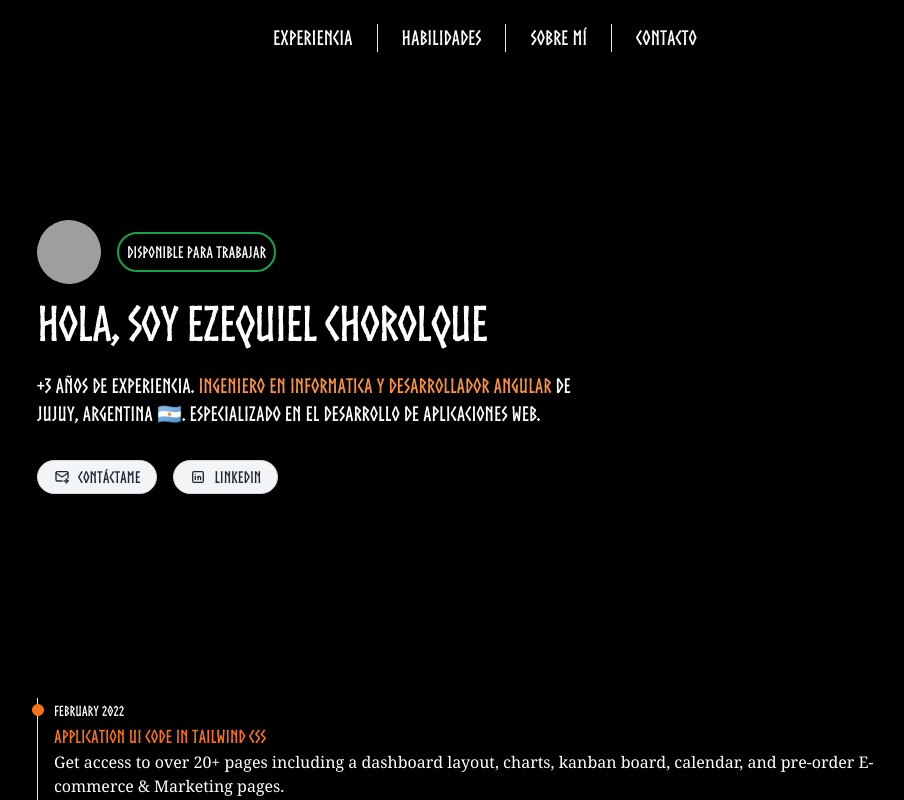
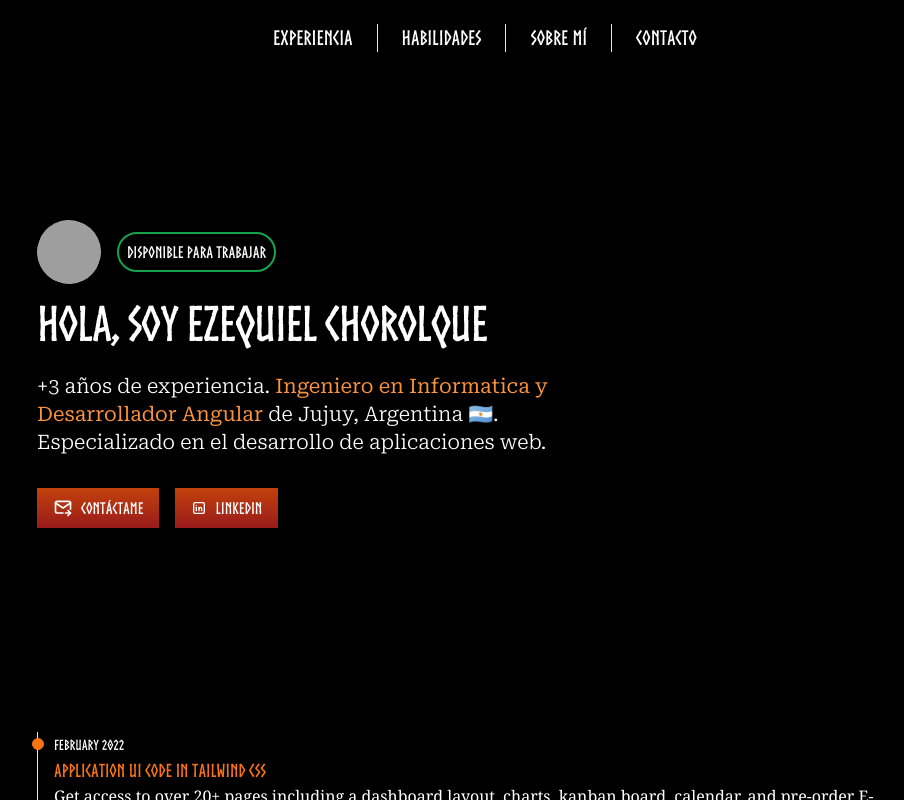
Before and after one commit to DevEzequiel14/porfolio, an Angular app: page / in a window 1280 px wide. Shown: the top 800 px of the page, without its empty margins (155-1059 px from the left). Built offline with nearby package versions, Linux system fonts and the light colour scheme; grey boxes are pictures that could not be loaded.

Commit message:
change the button styles

```diff
--- a/src/app/layout/main/main.component.html
+++ b/src/app/layout/main/main.component.html
@@ -11,37 +11,40 @@
           trabajar</a>
       </div>
       <h1 class="text-4xl font-bold tracking-tight sm:text-5xl text-white">Hola, soy Ezequiel Chorolque</h1>
-      <p class="mt-6 text-xl [&>strong]:text-orange-400 [&>strong]:font-semiboldtext-gray-300">+3 años de experiencia.
+      <p class="mt-6 text-xl [&>strong]:text-orange-400 [&>strong]:font-semiboldtext-gray-300 roboto-serif">+3 años de experiencia.
         <strong>Ingeniero en Informatica y Desarrollador Angular</strong> de Jujuy, Argentina 🇦🇷.
         Especializado en el desarrollo de aplicaciones web.
       </p>
       <nav class="flex flex-wrap gap-4 mt-8">
-        <a href="mailto:ezequielchorolque14@gmail.com" target="_blank" class="inline-flex items-center justify-center gap-2 px-4 py-1
-          text-gray-800 transition bg-gray-100 border border-gray-300
-          rounded-full dark:bg-gray-800 dark:border-gray-600
-          dark:text-white focus-visible:ring-yellow-500/80 text-md
-          hover:bg-gray-900 hover:border-gray-700 hover:text-white
-          dark:hover:bg-gray-100 dark:hover:border-gray-300
-          dark:hover:text-black group max-w-fit focus:outline-none
-          focus-visible:outline-none focus-visible:ring focus-visible:ring-white
-          focus-visible:ring-offset-2 active:bg-black">
-          <svg class="size-4" xmlns="http://www.w3.org/2000/svg" width="24" height="24" viewBox="0 0 24 24"
-            stroke-width="2" stroke="currentColor" fill="none" stroke-linecap="round" stroke-linejoin="round">
+        <a href="mailto:ezequielchorolque14@gmail.com" target="_blank" class="group relative inline-flex items-center justify-center gap-2
+                  bg-gradient-to-b from-orange-700 to-red-800 text-md
+                  text-white py-2 px-4 overflow-hidden transition-all duration-300
+                  hover:text-orange-600">
+          <span
+            class="absolute inset-0 bg-white transform scale-y-0 group-hover:scale-y-100 transition-transform duration-300 origin-bottom"></span>
+          <span class="relative inline-flex items-center gap-2">
+
+            <svg xmlns="http://www.w3.org/2000/svg" width="24" height="24" viewBox="0 0 24 24"
+              class="w-5 h-5 stroke-current" stroke-width="2" stroke="currentColor" fill="none" stroke-linecap="round"
+              stroke-linejoin="round">
               <path stroke="none" d="M0 0h24v24H0z" fill="none"></path>
               <path d="M12 18h-7a2 2 0 0 1 -2 -2v-10a2 2 0 0 1 2 -2h14a2 2 0 0 1 2 2v7.5"></path>
               <path d="M3 6l9 6l9 -6"></path>
               <path d="M15 18h6"></path>
               <path d="M18 15l3 3l-3 3"></path>
-          </svg>Contáctame</a>
-        <a href="https://www.linkedin.com/in/chorolque-ezequiel/" target="_blank" class="inline-flex items-center justify-center gap-2 px-4 py-1
-          text-gray-800 transition bg-gray-100 border border-gray-300
-          rounded-full dark:bg-gray-800 dark:border-gray-600
-          dark:text-white focus-visible:ring-yellow-500/80 text-md
-          hover:bg-gray-900 hover:border-gray-700 hover:text-white
-          dark:hover:bg-gray-100 dark:hover:border-gray-300
-          dark:hover:text-black group max-w-fit focus:outline-none
-          focus-visible:outline-none focus-visible:ring focus-visible:ring-white
-          focus-visible:ring-offset-2 active:bg-black">
+            </svg>
+            Contáctame
+          </span>
+        </a>
+
+        <a href="https://www.linkedin.com/in/chorolque-ezequiel/" target="_blank" class="group relative inline-flex items-center justify-center gap-2
+                          bg-gradient-to-b from-orange-700 to-red-800 text-md
+                          text-white py-2 px-4 overflow-hidden transition-all duration-300
+                          hover:text-orange-600">
+          <span
+            class="absolute inset-0 bg-white transform scale-y-0 group-hover:scale-y-100 transition-transform duration-300 origin-bottom"></span>
+          <span class="relative inline-flex items-center gap-2">
+
             <svg class="size-4" xmlns="http://www.w3.org/2000/svg" width="24" height="24" viewBox="0 0 24 24"
               stroke-width="2" stroke="currentColor" fill="none" stroke-linecap="round" stroke-linejoin="round">
               <path stroke="none" d="M0 0h24v24H0z" fill="none"></path>
@@ -50,7 +53,12 @@
               <path d="M8 8l0 .01"></path>
               <path d="M12 16l0 -5"></path>
               <path d="M16 16v-3a2 2 0 0 0 -4 0"></path>
-          </svg>LinkedIn</a>
+            </svg>LinkedIn
+          </span>
+        </a>
+
+
+
       </nav>
     </div>
   </div>
--- a/src/styles.scss
+++ b/src/styles.scss
@@ -22,7 +22,6 @@
     "GRAD" 0;
 }
 
-
 body {
   @apply font-sans;
 }
```
Lines whose indentation alone changed are shown as unchanged.
